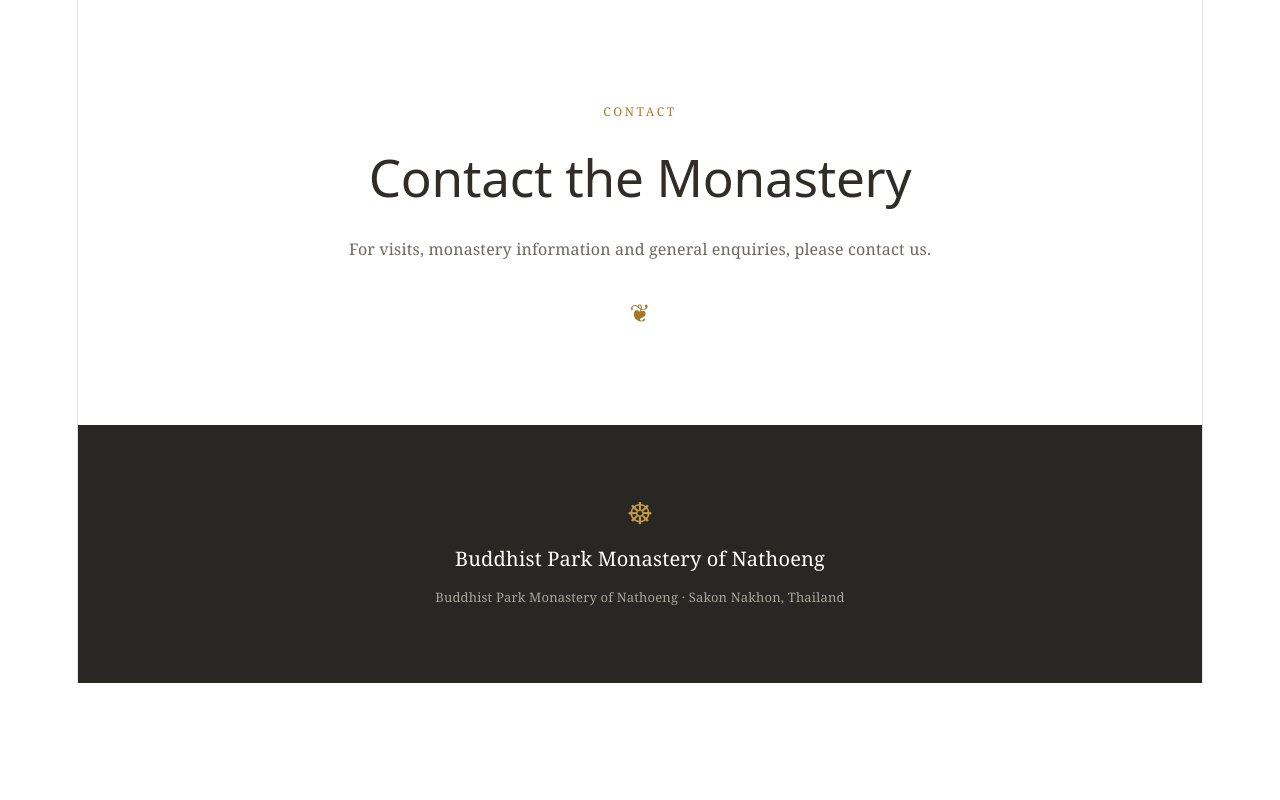
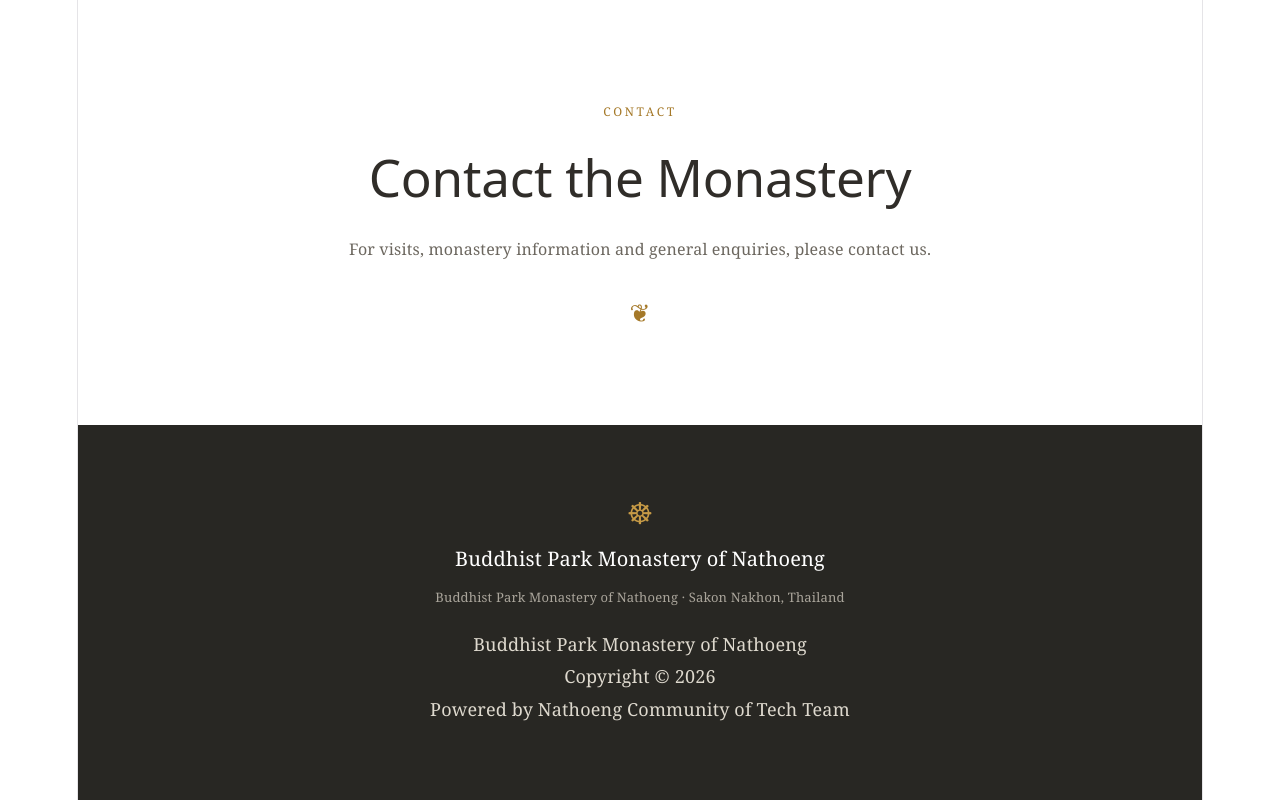
Before and after one commit to saributrchal-alt/nathoeng-temple, a React (Vite) app: page / in a window 1280 px wide. Shown: the part 3961-4761 px from the top of the page. Before the commit the page ends 4644 px from the top, so only its background shows below. Built offline with nearby package versions, Linux system fonts and the light colour scheme.

Commit message:
Update footer

```diff
--- a/src/App.jsx
+++ b/src/App.jsx
@@ -398,7 +398,18 @@ function App() {
         </strong>
 
         <p>{t.footer}</p>
-
+<div
+  style={{
+    width: "100%",
+    textAlign: "center",
+    margin: "20px auto 0",
+    lineHeight: "1.8"
+  }}
+>
+  <div>Buddhist Park Monastery of Nathoeng</div>
+  <div>Copyright © 2026</div>
+  <div>Powered by Nathoeng Community of Tech Team</div>
+</div>
       </footer>
 
     </div>
```
